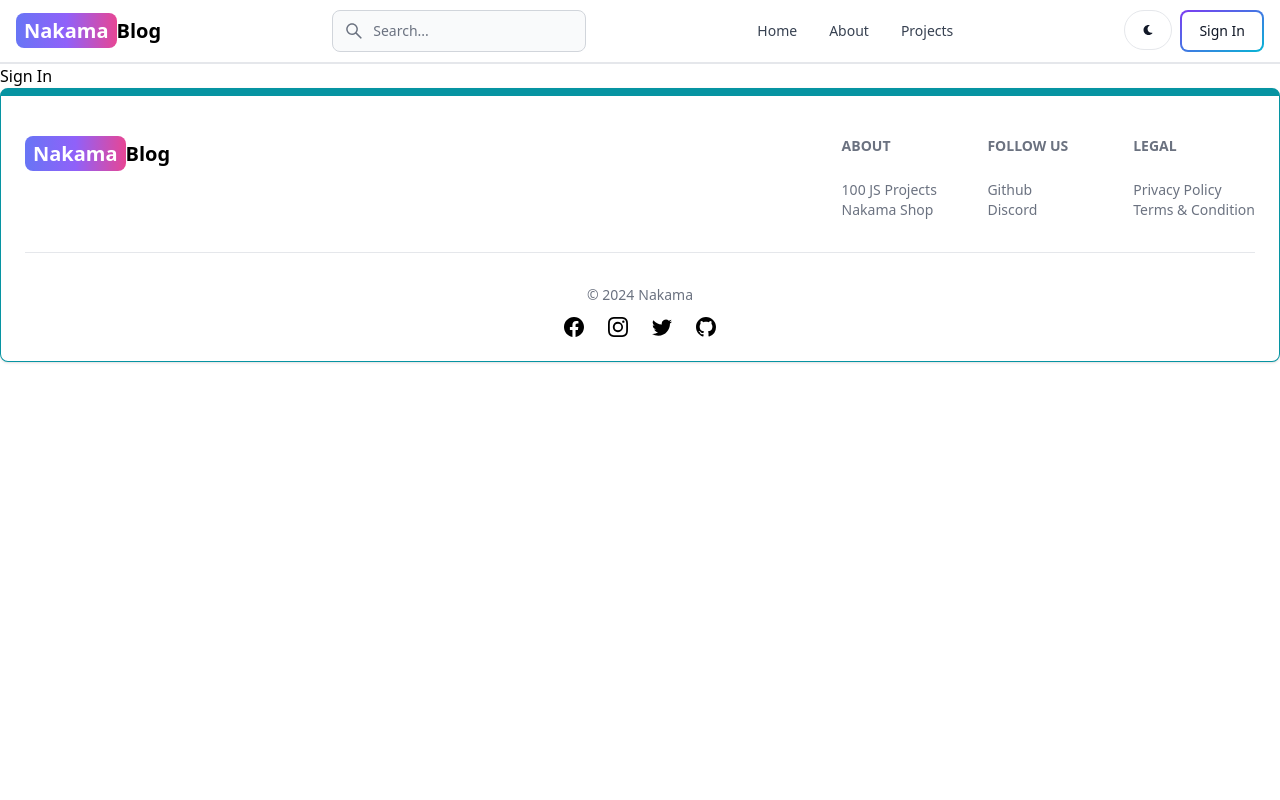
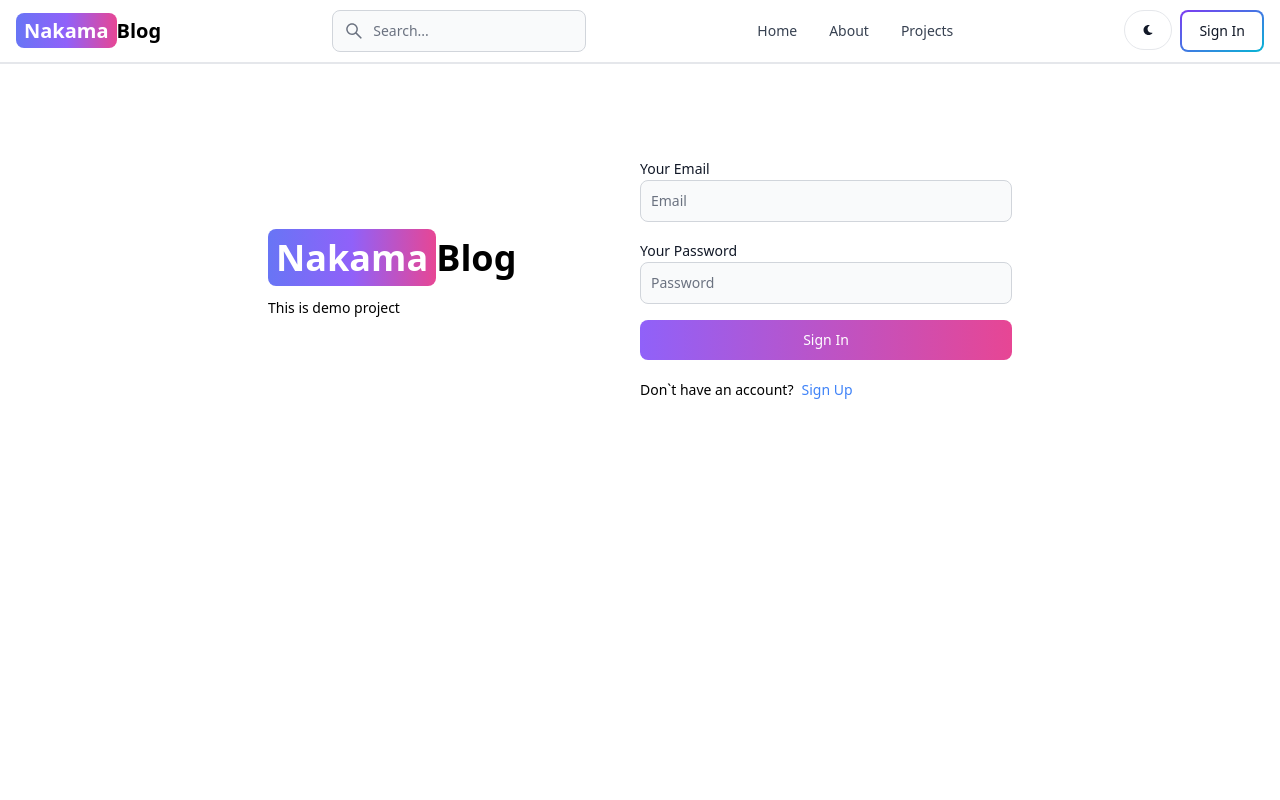
Before and after one commit to kizaru1st/mern-blog, a React (Vite) app in the folder client/: page /sign-in in a window 1280 px wide. Shown: the top 800 px of the page. Built offline with nearby package versions, Linux system fonts and the light colour scheme.

Commit message:
Implement Login on Frontend

```diff
--- a/client/src/pages/SignIn.jsx
+++ b/client/src/pages/SignIn.jsx
@@ -1,9 +1,106 @@
-import React from 'react'
+import { Link, useNavigate } from "react-router-dom";
+import { Alert, Button, Label, Spinner, TextInput } from "flowbite-react";
+import { useState } from "react";
+import axios from "axios";
 
 export default function SignIn() {
+  const [formData, setFormData] = useState({});
+  const [errorMessage, setErrorMessage] = useState("");
+  const [loading, setLoading] = useState(false);
+  const navigate = useNavigate();
+
+  const handleChange = (e) => {
+    setFormData({ ...formData, [e.target.id]: e.target.value.trim() });
+  };
+
+  const handleSubmit = async (e) => {
+    e.preventDefault();
+    if (!formData.email || !formData.password) {
+      return setErrorMessage("Please fill in all the fields");
+    }
+    try {
+      setLoading(true);
+      setErrorMessage(null);
+      const res = await axios.post("/api/v1/auth/signin", formData, {
+        headers: {
+          "Content-Type": "application/json",
+        },
+      });
+      if (res.data.success === false) {
+        return setErrorMessage(res.data.message);
+      }
+      setLoading(false);
+      navigate("/");
+    } catch (error) {
+      setErrorMessage(error.message);
+      setLoading(false);
+    }
+  };
+
   return (
-    <React.Fragment>
-      <div>Sign In</div>
-    </React.Fragment>
-  )
+    <div className="min-h-screen mt-20">
+      <div className="flex p-3 max-w-3xl mx-auto flex-col md:flex-row md:items-center">
+        {/* LEFT */}
+        <div className="flex-1">
+          <Link to="/" className="text-4xl font-bold dark:text-white">
+            <span className="px-2 py-1 bg-gradient-to-r from-indigo-500 via-purple-500 to-pink-500 rounded-lg text-white">
+              Nakama
+            </span>
+            Blog
+          </Link>
+          <p className="text-sm mt-5">This is demo project</p>
+        </div>
+
+        {/* RIGHT */}
+        <div className="flex-1">
+          <form className="flex flex-col gap-4 w-full" onSubmit={handleSubmit}>
+            <div>
+              <Label value="Your Email" />
+              <TextInput
+                type="email"
+                placeholder="Email"
+                id="email"
+                onChange={handleChange}
+              />
+            </div>
+            <div>
+              <Label value="Your Password" />
+              <TextInput
+                type="password"
+                placeholder="Password"
+                id="password"
+                onChange={handleChange}
+              />
+            </div>
+            <Button
+              gradientDuoTone={"purpleToPink"}
+              type="submit"
+              disabled={loading}
+            >
+              {loading ? (
+                <>
+                  <Spinner size="sm">
+                    <span className="pl-3">Loading...</span>
+                  </Spinner>
+                </>
+              ) : (
+                "Sign In"
+              )}
+            </Button>
+          </form>
+          <div className="flex gap-2 text-sm mt-5">
+            <span>Don`t have an account?</span>
+            <Link to="/sign-up" className="text-blue-500">
+              Sign Up
+            </Link>
+          </div>
+          {errorMessage && (
+            <Alert color="failure" className="mt-5">
+              {errorMessage}
+            </Alert>
+          )}
+        </div>
+      </div>
+    </div>
+  );
 }
```
